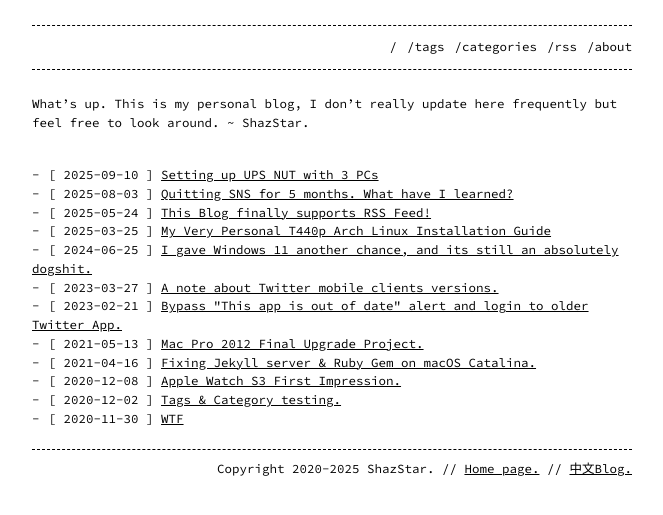
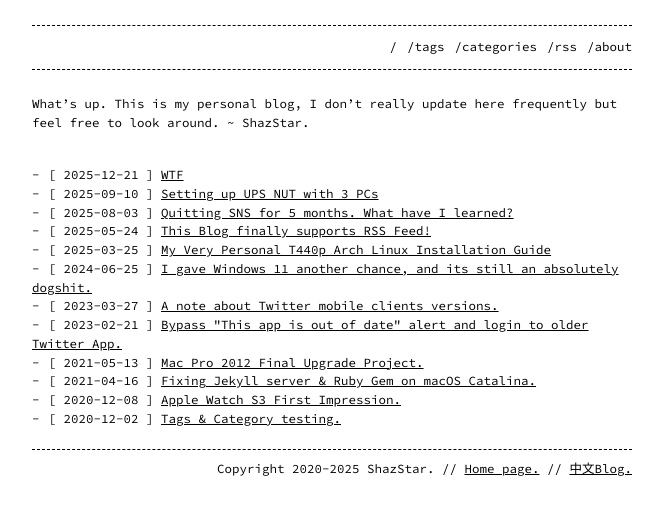
Before and after one commit to albertgabe/Albertgabe.github.io, a Jekyll site: the page built from index.md, in a window 1280 px wide. Shown: the top 515 px of the page, without its empty margins (308-971 px from the left). Built offline with Jekyll 4.4.1, drawn with Linux system fonts in a browser that asks for light colours.

Commit message:
Update 2025-12-21-WTF.md

```diff
--- a/_posts/2025-12-21-WTF.md
+++ b/_posts/2025-12-21-WTF.md
@@ -1,7 +1,7 @@
 ---
 layout: post
 title: WTF
-date: 2020-11-30 21:38:00 +0800
+date: 2025-12-21 15:38:00 +0800
 category: Randoms
 tags: randoms
 ---
```
